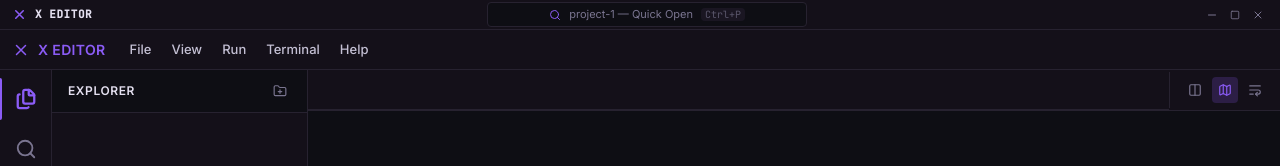
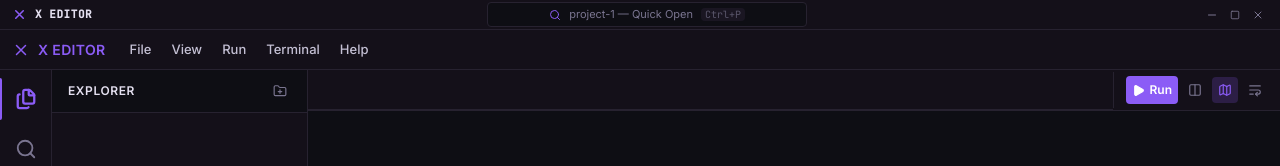
Before and after one commit to Iamshi-vissa/X-Editor, a React (Vite) app in the folder apps/desktop/frontend/: page / in a window 1280 px wide. Shown: the top 166 px of the page. Built offline with nearby package versions, Linux system fonts and the light colour scheme.

Commit message:
feat: add 1-click Run Code button with automatic binary compilation and execution in integrated terminal

```diff
--- a/apps/desktop/frontend/src/components/editor/EditorArea.tsx
+++ b/apps/desktop/frontend/src/components/editor/EditorArea.tsx
@@ -3,7 +3,8 @@ import { Tabs } from "../tabs/Tabs";
 import { Breadcrumbs } from "./Breadcrumbs";
 import { MonacoAdapter } from "../../adapters/monaco/MonacoAdapter";
 import { useDocumentStore } from "../../stores/useDocumentStore";
-import { Columns, Map, WrapText, X } from "lucide-react";
+import { useTerminalStore } from "../../stores/useTerminalStore";
+import { Columns, Map, WrapText, X, Play } from "lucide-react";
 
 export const EditorArea: React.FC = () => {
     const {
@@ -14,6 +15,8 @@ export const EditorArea: React.FC = () => {
         toggleSplitView,
         saveDocument
     } = useDocumentStore();
+
+    const { sessions, activeSessionId, spawnTerminal, sendInput } = useTerminalStore();
 
     const [minimap, setMinimap] = useState(true);
     const [wordWrap, setWordWrap] = useState(false);
@@ -32,6 +35,36 @@ export const EditorArea: React.FC = () => {
     const activeDoc = documents.find(d => d.id === activeDocumentId);
     const secondaryDoc = documents.find(d => d.id === secondaryDocumentId);
 
+    const handleRunActiveFile = async () => {
+        if (!activeDoc) return;
+        await saveDocument(activeDoc.id);
+
+        const path = activeDoc.path;
+        const ext = path.split('.').pop()?.toLowerCase() || '';
+        const exePath = path.replace(/\.[^/.]+$/, "") + (navigator.platform.includes("Win") ? ".exe" : "");
+
+        let cmd = "";
+        if (ext === "c" || ext === "cpp") {
+            cmd = `gcc "${path}" -o "${exePath}" && "${exePath}"`;
+        } else if (ext === "py") {
+            cmd = `python "${path}"`;
+        } else if (ext === "js") {
+            cmd = `node "${path}"`;
+        } else if (ext === "ts") {
+            cmd = `npx ts-node "${path}"`;
+        } else if (ext === "rs") {
+            cmd = `rustc "${path}" -o "${exePath}" && "${exePath}"`;
+        } else {
+            cmd = `echo Running ${path}...`;
+        }
+
+        if (!activeSessionId || sessions.length === 0) {
+            await spawnTerminal("cmd.exe", ["/C", cmd]);
+        } else {
+            sendInput(activeSessionId, cmd);
+        }
+    };
+
     return (
         <div className="flex-1 flex flex-col bg-[var(--bg-editor)] overflow-hidden relative">
             <div className="flex items-center justify-between bg-[var(--bg-secondary)] border-b border-[var(--border-primary)]">
@@ -40,6 +73,14 @@ export const EditorArea: React.FC = () => {
                 </div>
                 {/* Editor Action Controls Bar */}
                 <div className="flex items-center space-x-1 px-3 border-l border-[var(--border-primary)] shrink-0 h-9 bg-[var(--bg-secondary)]">
+                    <button
+                        onClick={handleRunActiveFile}
+                        className="p-1.5 rounded transition-colors bg-[var(--accent-primary)] text-white hover:opacity-90 flex items-center space-x-1 text-xs font-semibold"
+                        title="Run Active File in Terminal"
+                    >
+                        <Play size={13} fill="currentColor" />
+                        <span>Run</span>
+                    </button>
                     <button
                         onClick={toggleSplitView}
                         className={`p-1.5 rounded transition-colors ${
```
